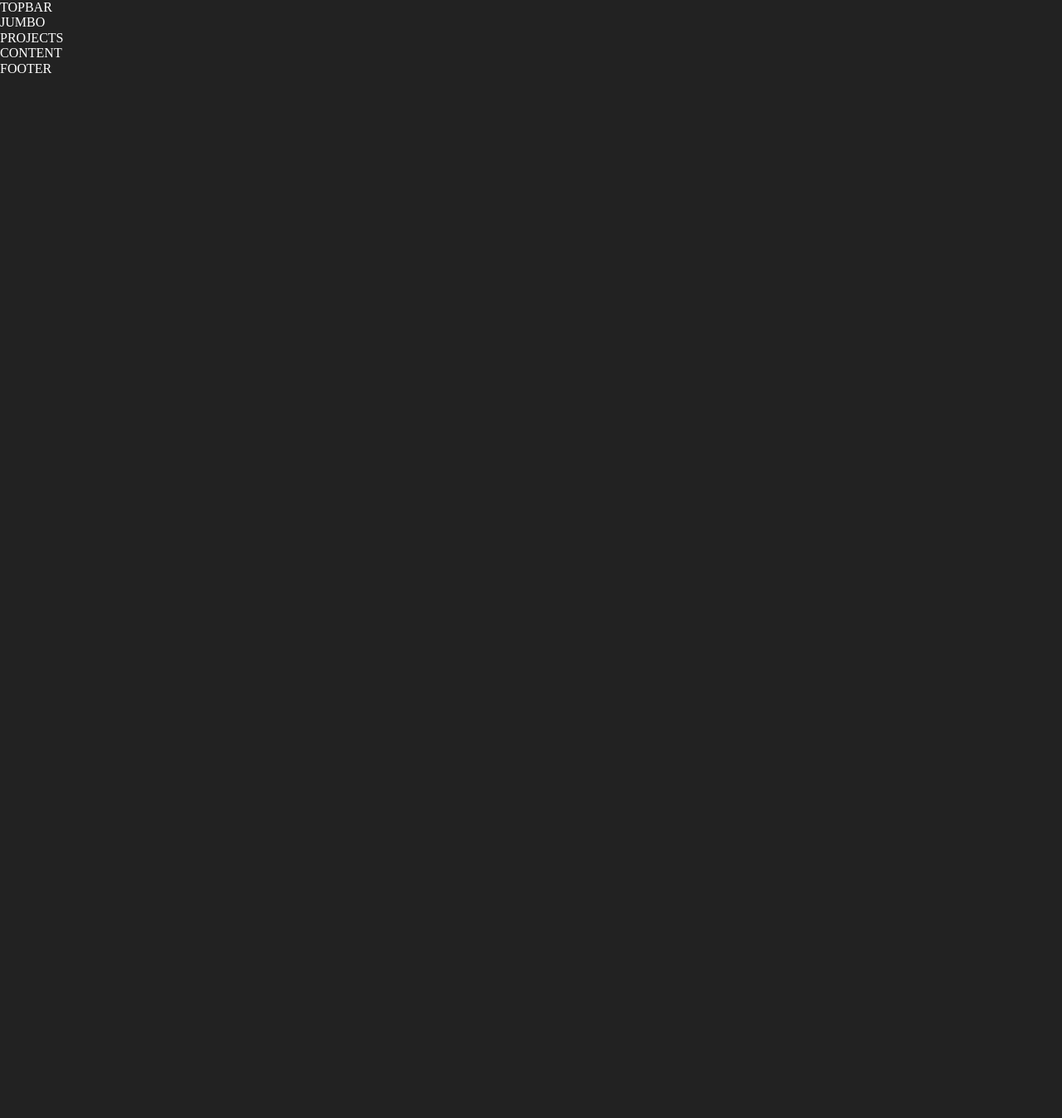
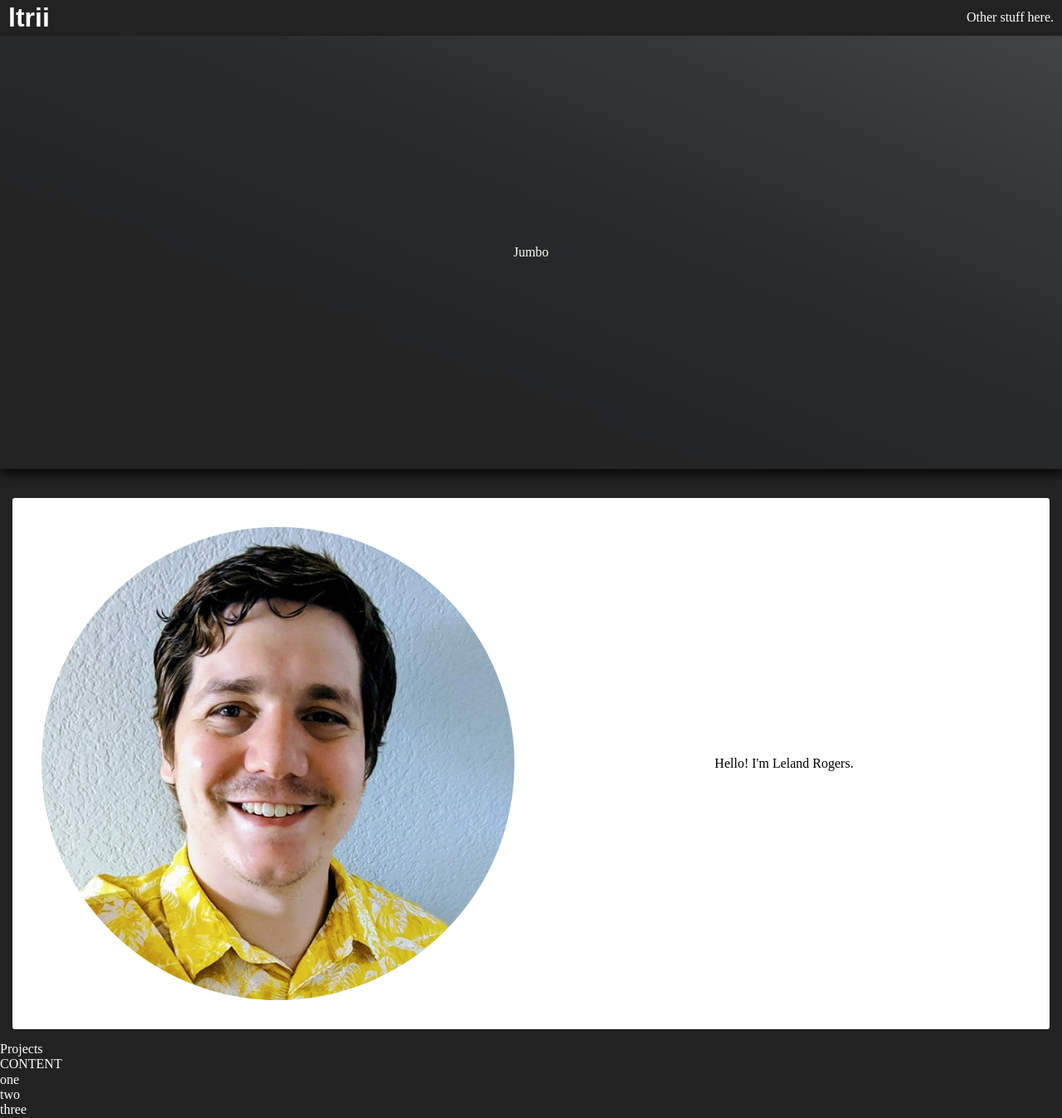
Before and after one commit to ltrii/port-ltrii, a React (Create React App) app: page / in a window 1280 px wide. Shown: the whole page at 83% size. Before the commit the page ends 800 px from the top, so only its background shows below. Built offline with nearby package versions, Linux system fonts and the light colour scheme.

Commit message:
More work

```diff
--- a/src/components/About.js
+++ b/src/components/About.js
@@ -1,9 +1,16 @@
-import React from 'react'
+import React from 'react';
+import "./css/about.css";
+import MePic from '../assets/img/me.jpg';
 
 export default function About() {
     return (
-        <div>
-
+        <div className="about">
+            <div className="picCenter">
+                <img class="leftPic" src={MePic} alt="me"/>
+            </div>
+            <div className="rightInfo">
+                Hello! I'm Leland Rogers.
+            </div>
         </div>
     )
 }
--- a/src/components/Footer.js
+++ b/src/components/Footer.js
@@ -1,9 +1,18 @@
-import React from 'react'
+import React from 'react';
+import './css/footer.css';
 
 export default function Footer() {
     return (
         <div className="footer">
-            FOOTER
+            <div>
+                one
+            </div>
+            <div>
+                two
+            </div>
+            <div>
+                three
+            </div>
         </div>
     )
 }
--- a/src/components/JumboMain.js
+++ b/src/components/JumboMain.js
@@ -1,9 +1,12 @@
-import React from 'react'
+import React from 'react';
+import './css/jumbo.css';
 
 export default function JumboMain() {
     return (
         <div className="jumboMain">
-            JUMBO
+            <div className="jumboText">
+                Jumbo
+            </div>
         </div>
     )
 }
--- a/src/components/Projects.js
+++ b/src/components/Projects.js
@@ -1,9 +1,12 @@
-import React from 'react'
+import React from 'react';
+import "./css/projects.css";
 
 export default function Projects() {
     return (
         <div className="projects">
-            PROJECTS
+            <div className="innerProj">
+                Projects
+            </div>
         </div>
     )
 }
--- a/src/components/TopBar.js
+++ b/src/components/TopBar.js
@@ -1,9 +1,15 @@
-import React from 'react'
+import React from 'react';
+import './css/topbar.css';
 
 export default function TopBar() {
     return (
         <div className="topBar">
-            TOPBAR
+            <div className="leftBar">
+                <h1 id="nameplate">ltrii</h1>
+            </div>
+            <div className="rightBar">
+                Other stuff here.
+            </div>
         </div>
     )
 }
--- /dev/null
+++ b/src/components/css/about.css
@@ -0,0 +1,33 @@
+.about {
+    box-sizing: border-box;
+    margin: 15px;
+    background-color: white;
+    border-radius: 3px;
+    color: black;
+    padding: 15px;
+    display: grid;
+    grid-template-columns: 1fr 1fr;
+    justify-content: space-between;
+    align-items: center;
+}
+
+.leftPic {
+    display: block;
+    width: 100%;
+    height: auto;
+    border-radius: 50%;
+    box-sizing: border-box;
+    padding: 20px;
+}
+
+.picCenter {
+    height: 100%;
+    display: flex;
+}
+
+.rightInfo {
+    height: 100%;
+    display: flex;
+    align-items: center;
+    justify-content: center;
+}
--- /dev/null
+++ b/src/components/css/jumbo.css
@@ -0,0 +1,11 @@
+.jumboMain {
+    height: 522px;
+    display: flex;
+    align-items: center;
+    justify-content: center;
+    background-image: linear-gradient(to right top, #222222, #222223, #232324, #232324, #232425, #252728, #28292a, #2a2c2d, #303233, #353739, #3b3d3f, #414345);
+    -webkit-box-shadow: 0px 7px 11px 0px rgba(0,0,0,0.75);
+    -moz-box-shadow: 0px 7px 11px 0px rgba(0,0,0,0.75);
+    box-shadow: 0px 7px 11px 0px rgba(0,0,0,0.75);
+    margin-bottom: 20px;
+}
--- /dev/null
+++ b/src/components/css/projects.css
@@ -0,0 +1,8 @@
+.projects {
+    /* box-sizing: border-box;
+    margin: 15px;
+    background-color: white;
+    border-radius: 3px;
+    color: black;
+    padding: 15px; */
+}
--- /dev/null
+++ b/src/components/css/topbar.css
@@ -0,0 +1,22 @@
+.topBar {
+    width: 100%;
+    display: flex;
+    justify-content: space-between;
+    align-items: center;
+    padding: 0 10px;
+    box-sizing: border-box;
+    z-index: 200;
+}
+
+.leftBar {
+
+}
+
+.rightBar {
+
+}
+
+#nameplate {
+    font-family: 'Merriweather', sans-serif;
+    line-height: 0;
+}
```
Also changed, not shown: src/assets/img/me.jpg (added), src/components/css/content.css (added), src/components/css/footer.css (added).
